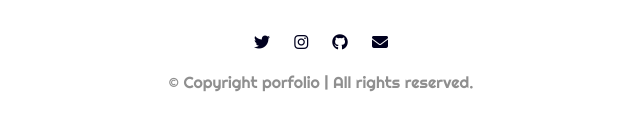
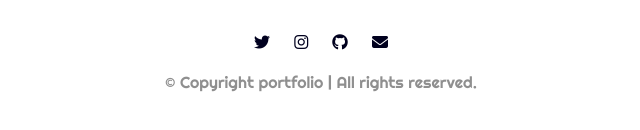
Before and after one commit to sureshofficial/Portfolio, a plain HTML site: page index.html in a window 1280 px wide. Shown: the part 2889-3019 px from the top of the page, 319-959 px from the left. Drawn offline with nearby package versions, Linux system fonts and the light colour scheme.

Commit message:
Update index.html

```diff
--- a/index.html
+++ b/index.html
@@ -228,7 +228,7 @@
     <a class="foot-icons" href="mailto:sureshofficial790@gmail.com"><i class="social-btn fa-solid fa-envelope"></i></a>
 
 
-    <p>© Copyright porfolio | All rights reserved.</p>
+    <p>© Copyright portfolio | All rights reserved.</p>
 
 
 
```
